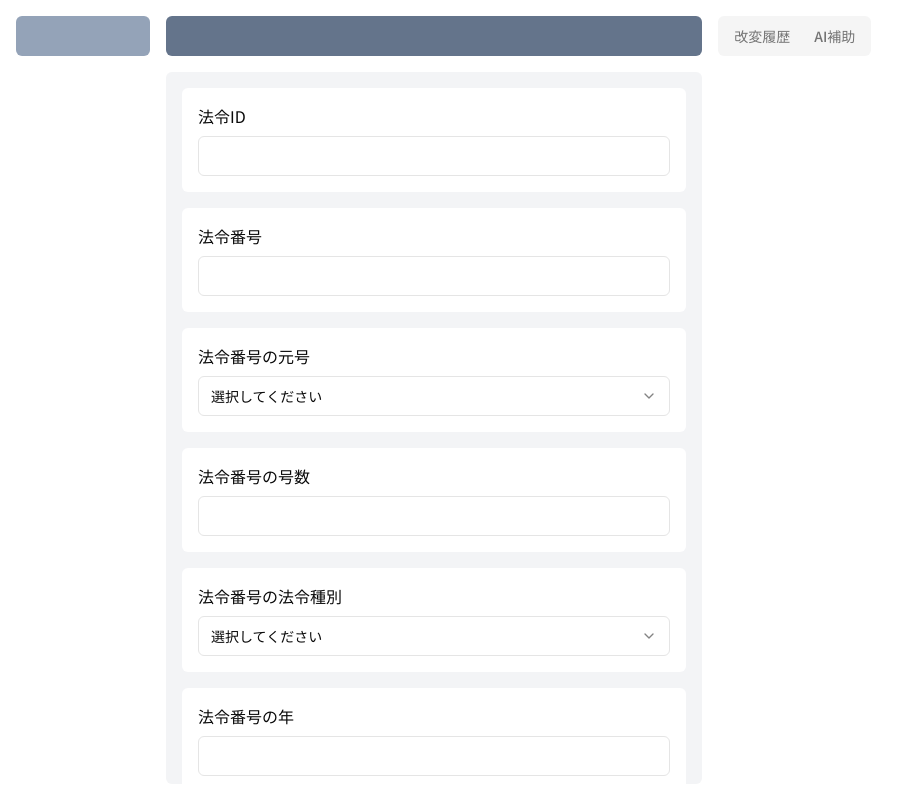
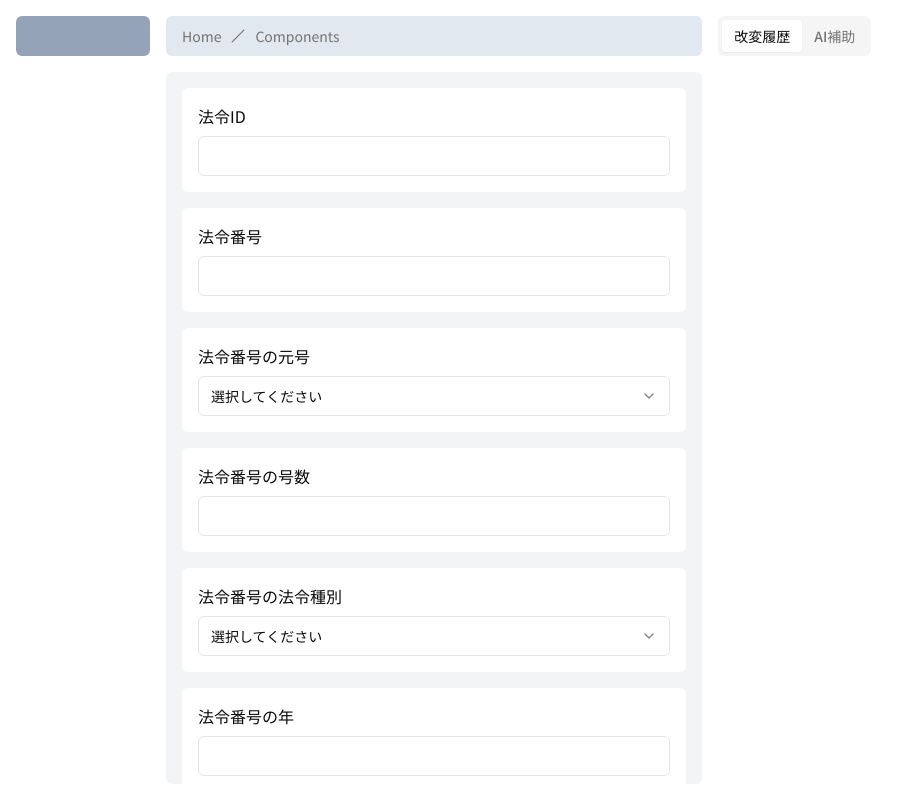
Before and after one commit to yoshi-zen/law-api-hackathon, a Next.js app: page / in a window 1280 px wide. Shown: the whole page, without its empty margins (0-902 px from the left). Built offline with nearby package versions, Linux system fonts and the light colour scheme.

Commit message:
パンくずリストを追加

```diff
--- a/src/app/layout.tsx
+++ b/src/app/layout.tsx
@@ -3,6 +3,17 @@
 import "./globals.css";
 import { twMerge } from "tailwind-merge";
 import { Tabs, TabsContent, TabsList, TabsTrigger } from "@/components/ui/tabs"
+import TabContentDesign from "@/components/page/tabContentDesign";
+import {
+  Breadcrumb,
+  BreadcrumbItem,
+  BreadcrumbLink,
+  BreadcrumbList,
+  BreadcrumbPage,
+  BreadcrumbSeparator,
+} from "@/components/ui/breadcrumb"
+import { Slash } from "lucide-react";
+
 
 const notoSansJp = Noto_Sans_JP({
   variable: "--font-noto-sans-jp",
@@ -31,21 +42,38 @@
           <div className="grid grid-cols-[1fr_4fr] grid-rows-[2.5rem_1fr] p-4 pr-0 h-screen gap-4">
             <div className="bg-slate-400 rounded-md">
             </div>
-            <div className="bg-slate-500 rounded-md">
+            <div className=" flex items-center rounded-md bg-slate-200 px-4">
+
+              <Breadcrumb>
+                <BreadcrumbList>
+                  <BreadcrumbItem>
+                    <BreadcrumbLink href="/">Home</BreadcrumbLink>
+                  </BreadcrumbItem>
+                  <BreadcrumbSeparator>
+                    <Slash />
+                  </BreadcrumbSeparator>
+                  <BreadcrumbItem>
+                    <BreadcrumbLink href="/components">Components</BreadcrumbLink>
+                  </BreadcrumbItem>
+                </BreadcrumbList>
+              </Breadcrumb>
             </div>
             <div className="rounded-md">
+
             </div>
             <div className="bg-slate-400 h-full flex-col overflow-y-scroll rounded-md">
               {children}
             </div>
           </div>
           <div className="rounded-md py-4">
-            <Tabs defaultValue="account" className="w-full">
+            <Tabs defaultValue="history" className="w-full">
               <TabsList>
                 <TabsTrigger value="history">改変履歴</TabsTrigger>
                 <TabsTrigger value="auxiliary">AI補助</TabsTrigger>
               </TabsList>
-              <TabsContent value="history">Make changes to your account here.</TabsContent>
+              <TabsContent value="history">
+                <TabContentDesign />
+              </TabsContent>
               <TabsContent value="auxiliary">Change your password here.</TabsContent>
             </Tabs>
           </div>
--- /dev/null
+++ b/src/components/page/tabContentDesign.tsx
@@ -0,0 +1,12 @@
+
+export default function TabContentDesign() {
+    return (
+        <main>
+            <div className="bg-slate-400 h-full w-full relative">
+                <div className="m-2 rounded-sm h-full w-full">
+
+                </div>
+            </div>
+        </main>
+    );
+}
--- /dev/null
+++ b/src/components/ui/breadcrumb.tsx
@@ -0,0 +1,115 @@
+import * as React from "react"
+import { Slot } from "@radix-ui/react-slot"
+import { ChevronRight, MoreHorizontal } from "lucide-react"
+
+import { cn } from "@/lib/utils"
+
+const Breadcrumb = React.forwardRef<
+  HTMLElement,
+  React.ComponentPropsWithoutRef<"nav"> & {
+    separator?: React.ReactNode
+  }
+>(({ ...props }, ref) => <nav ref={ref} aria-label="breadcrumb" {...props} />)
+Breadcrumb.displayName = "Breadcrumb"
+
+const BreadcrumbList = React.forwardRef<
+  HTMLOListElement,
+  React.ComponentPropsWithoutRef<"ol">
+>(({ className, ...props }, ref) => (
+  <ol
+    ref={ref}
+    className={cn(
+      "flex flex-wrap items-center gap-1.5 break-words text-sm text-muted-foreground sm:gap-2.5",
+      className
+    )}
+    {...props}
+  />
+))
+BreadcrumbList.displayName = "BreadcrumbList"
+
+const BreadcrumbItem = React.forwardRef<
+  HTMLLIElement,
+  React.ComponentPropsWithoutRef<"li">
+>(({ className, ...props }, ref) => (
+  <li
+    ref={ref}
+    className={cn("inline-flex items-center gap-1.5", className)}
+    {...props}
+  />
+))
+BreadcrumbItem.displayName = "BreadcrumbItem"
+
+const BreadcrumbLink = React.forwardRef<
+  HTMLAnchorElement,
+  React.ComponentPropsWithoutRef<"a"> & {
+    asChild?: boolean
+  }
+>(({ asChild, className, ...props }, ref) => {
+  const Comp = asChild ? Slot : "a"
+
+  return (
+    <Comp
+      ref={ref}
+      className={cn("transition-colors hover:text-foreground", className)}
+      {...props}
+    />
+  )
+})
+BreadcrumbLink.displayName = "BreadcrumbLink"
+
+const BreadcrumbPage = React.forwardRef<
+  HTMLSpanElement,
+  React.ComponentPropsWithoutRef<"span">
+>(({ className, ...props }, ref) => (
+  <span
+    ref={ref}
+    role="link"
+    aria-disabled="true"
+    aria-current="page"
+    className={cn("font-normal text-foreground", className)}
+    {...props}
+  />
+))
+BreadcrumbPage.displayName = "BreadcrumbPage"
+
+const BreadcrumbSeparator = ({
+  children,
+  className,
+  ...props
+}: React.ComponentProps<"li">) => (
+  <li
+    role="presentation"
+    aria-hidden="true"
+    className={cn("[&>svg]:w-3.5 [&>svg]:h-3.5", className)}
+    {...props}
+  >
+    {children ?? <ChevronRight />}
+  </li>
+)
+BreadcrumbSeparator.displayName = "BreadcrumbSeparator"
+
+const BreadcrumbEllipsis = ({
+  className,
+  ...props
+}: React.ComponentProps<"span">) => (
+  <span
+    role="presentation"
+    aria-hidden="true"
+    className={cn("flex h-9 w-9 items-center justify-center", className)}
+    {...props}
+  >
+    <MoreHorizontal className="h-4 w-4" />
+    <span className="sr-only">More</span>
+  </span>
+)
+BreadcrumbEllipsis.displayName = "BreadcrumbElipssis"
+
+export {
+  Breadcrumb,
+  BreadcrumbList,
+  BreadcrumbItem,
+  BreadcrumbLink,
+  BreadcrumbPage,
+  BreadcrumbSeparator,
+  BreadcrumbEllipsis,
+}
```
